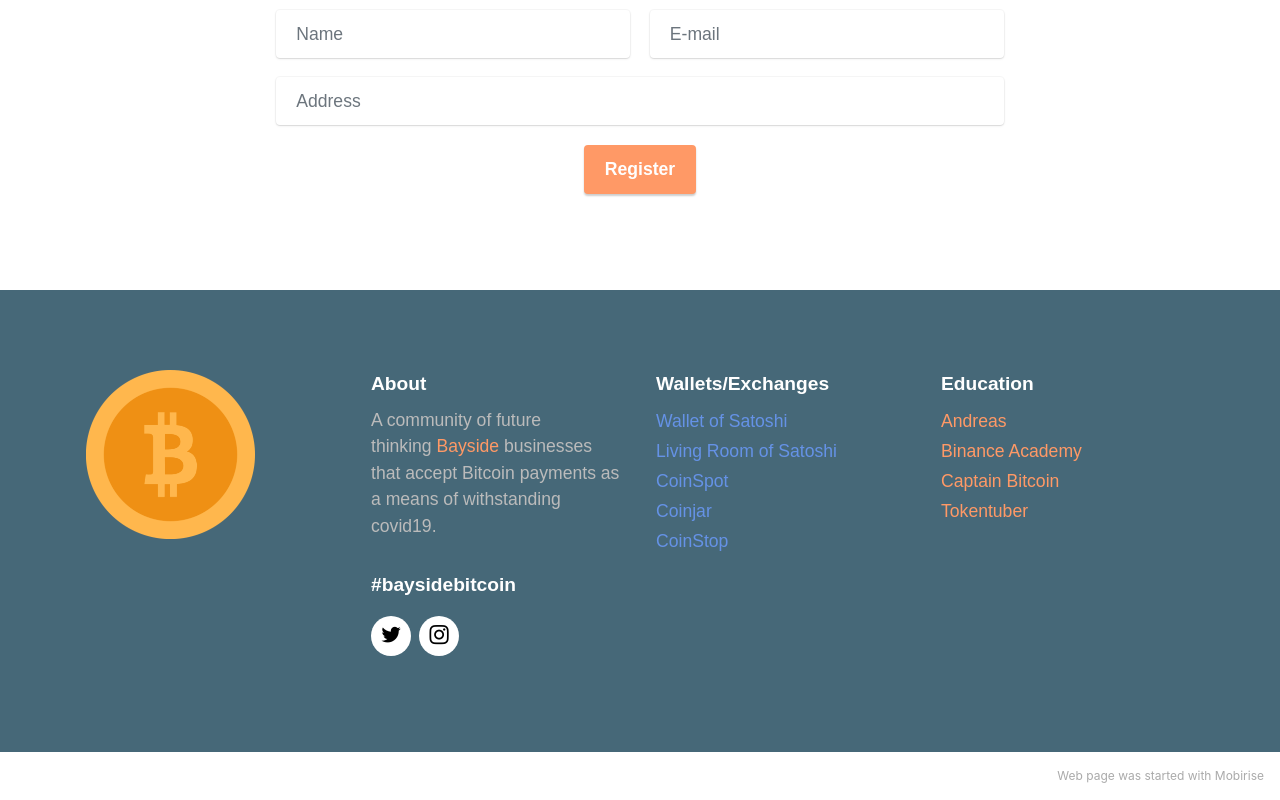
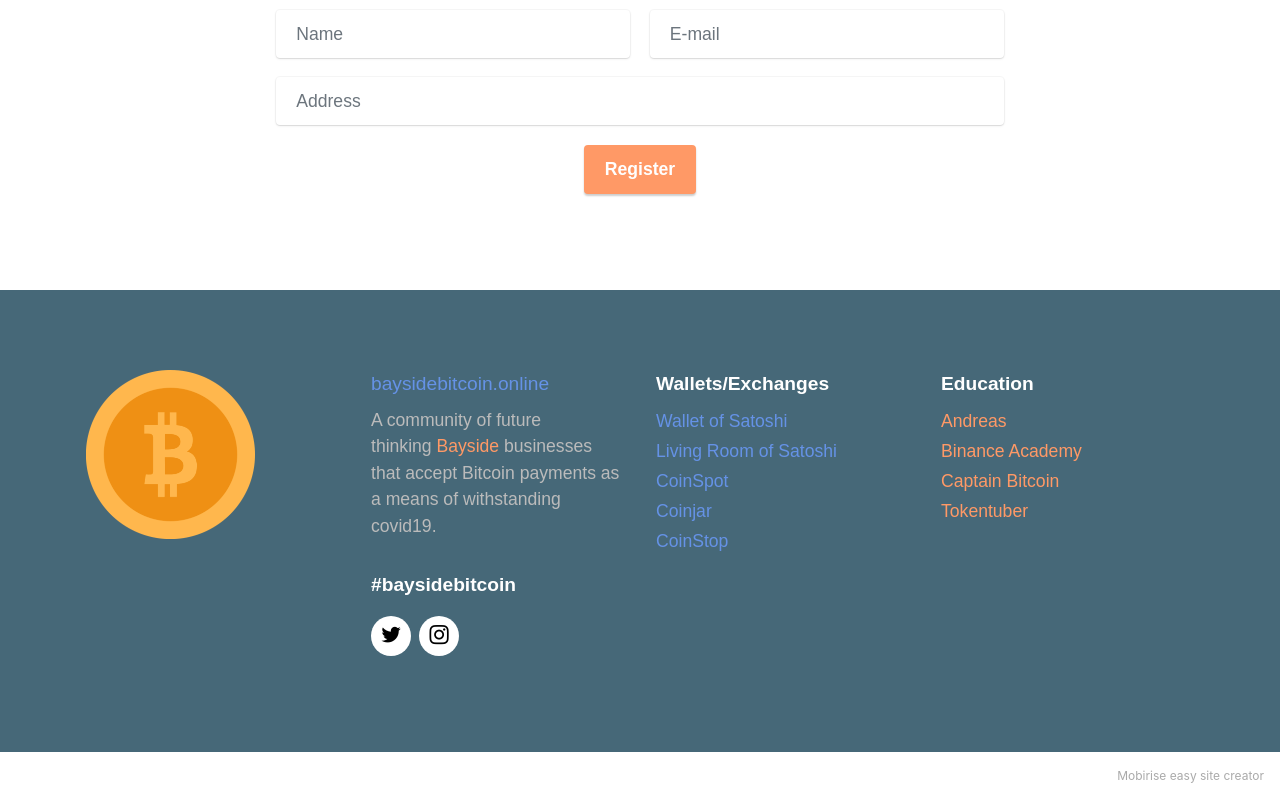
Before and after one commit to baysidebitcoin/baysidebitcoin.github.io, a plain HTML site: page index.html in a window 1280 px wide. Shown: the part 1133-1933 px from the top of the page. Drawn offline with Linux system fonts and the light colour scheme; a web font is replaced by a local one.

Commit message:
create github pages

```diff
--- a/index.html
+++ b/index.html
@@ -102,7 +102,7 @@
         </div>
         <div class="row justify-content-center mt-4">
             <div class="col-lg-8 mx-auto mbr-form" data-form-type="formoid">
-                <form action="https://mobirise.eu/" method="POST" class="mbr-form form-with-styler" data-form-title="Form Name"><input type="hidden" name="email" data-form-email="true" value="glEJ1HiU4N868wgD/EYsNXGr0N73kMiZtXFA6urGuHrEl/OV5cQyrvDaHrQxDYs1jl7Hqt/aMIA9ri0vRXW2tuWwqATY8duWo7QtIJPbE3lqX3d6adGjlGun50zG2mbn">
+                <form action="https://mobirise.eu/" method="POST" class="mbr-form form-with-styler" data-form-title="Form Name"><input type="hidden" name="email" data-form-email="true" value="hSe5V5UhpE2BHsu/bmoe4OtXGEgpKuF9VLsaJyAKqeOFmxLGjzok03/FUaWCF4EEtaxU1HoBaBfZs1fX8t3r0cHzJ1oTkf1DLC1hUGwNsRrDHDxTdQbYSmsYCIoOsoeo">
                     <div class="">
                         <div hidden="hidden" data-form-alert="" class="alert alert-success col-12">We'll get back to you ASAP!</div>
                         <div hidden="hidden" data-form-alert-danger="" class="alert alert-danger col-12">Oops...! some
@@ -141,9 +141,7 @@
                 </div>
             </div>
             <div class="col-12 col-md-6 col-lg-3">
-                <h5 class="mbr-section-subtitle mbr-fonts-style mb-2 display-7">
-                    <strong>About</strong>
-                </h5>
+                <h5 class="mbr-section-subtitle mbr-fonts-style mb-2 display-7"><strong><a href="index.html" class="text-primary">baysidebitcoin.online</a></strong></h5>
                 <p class="mbr-text mbr-fonts-style mb-4 display-4">A community of future thinking&nbsp;<a href="https://www.bayside.vic.gov.au/" class="text-danger" target="_blank">Bayside </a>businesses that accept Bitcoin payments as a means of withstanding covid19.</p>
                 <h5 class="mbr-section-subtitle mbr-fonts-style mb-3 display-7">
                     <strong>#baysidebitcoin</strong></h5>
@@ -179,7 +177,7 @@
 
         </div>
     </div>
-</section><section style="background-color: #fff; font-family: -apple-system, BlinkMacSystemFont, 'Segoe UI', 'Roboto', 'Helvetica Neue', Arial, sans-serif; color:#aaa; font-size:12px; padding: 0; align-items: center; display: flex;"><a href="https://mobirise.site/a" style="flex: 1 1; height: 3rem; padding-left: 1rem;"></a><p style="flex: 0 0 auto; margin:0; padding-right:1rem;">Web page <a href="https://mobirise.site/f" style="color:#aaa;">was started</a> with Mobirise</p></section><script src="assets/web/assets/jquery/jquery.min.js"></script>  <script src="assets/popper/popper.min.js"></script>  <script src="assets/tether/tether.min.js"></script>  <script src="assets/bootstrap/js/bootstrap.min.js"></script>  <script src="assets/smoothscroll/smooth-scroll.js"></script>  <script src="assets/dropdown/js/nav-dropdown.js"></script>  <script src="assets/dropdown/js/navbar-dropdown.js"></script>  <script src="assets/touchswipe/jquery.touch-swipe.min.js"></script>  <script src="assets/formstyler/jquery.formstyler.js"></script>  <script src="assets/formstyler/jquery.formstyler.min.js"></script>  <script src="assets/datepicker/jquery.datetimepicker.full.js"></script>  <script src="assets/theme/js/script.js"></script>  <script src="assets/formoid.min.js"></script>
+</section><section style="background-color: #fff; font-family: -apple-system, BlinkMacSystemFont, 'Segoe UI', 'Roboto', 'Helvetica Neue', Arial, sans-serif; color:#aaa; font-size:12px; padding: 0; align-items: center; display: flex;"><a href="https://mobirise.site/e" style="flex: 1 1; height: 3rem; padding-left: 1rem;"></a><p style="flex: 0 0 auto; margin:0; padding-right:1rem;"><a href="https://mobirise.site" style="color:#aaa;">Mobirise</a> easy site creator</p></section><script src="assets/web/assets/jquery/jquery.min.js"></script>  <script src="assets/popper/popper.min.js"></script>  <script src="assets/tether/tether.min.js"></script>  <script src="assets/bootstrap/js/bootstrap.min.js"></script>  <script src="assets/smoothscroll/smooth-scroll.js"></script>  <script src="assets/dropdown/js/nav-dropdown.js"></script>  <script src="assets/dropdown/js/navbar-dropdown.js"></script>  <script src="assets/touchswipe/jquery.touch-swipe.min.js"></script>  <script src="assets/formstyler/jquery.formstyler.js"></script>  <script src="assets/formstyler/jquery.formstyler.min.js"></script>  <script src="assets/datepicker/jquery.datetimepicker.full.js"></script>  <script src="assets/theme/js/script.js"></script>  <script src="assets/formoid.min.js"></script>
 
 
  <div id="scrollToTop" class="scrollToTop mbr-arrow-up"><a style="text-align: center;"><i class="mbr-arrow-up-icon mbr-arrow-up-icon-cm cm-icon cm-icon-smallarrow-up"></i></a></div>
```
Also changed, not shown: 1 other file.
